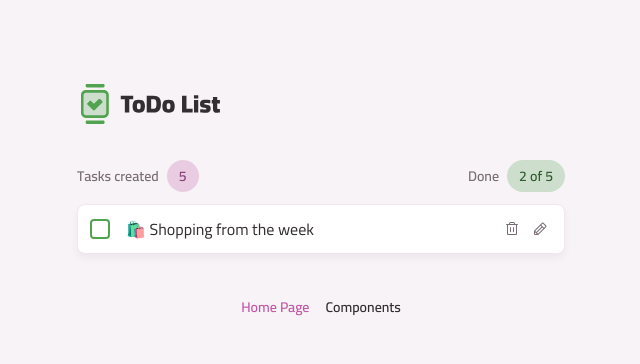
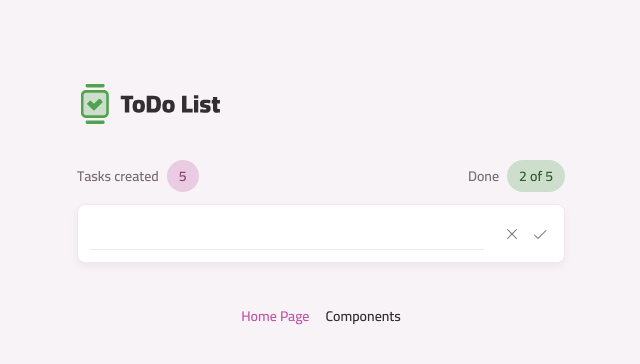
Before and after one commit to kevinrf100/toDo, a React (Vite) app: page / in a window 1280 px wide. Both pictures are taken after a click on the button 859 px from the left and 229 px from the top of the page. Shown: the top 364 px of the page, without its empty margins (319-959 px from the left). Built offline with nearby package versions, Linux system fonts and the light colour scheme.

Commit message:
Creating editing style for task-item component

```diff
--- a/src/routes/-components/tasks/task-item.tsx
+++ b/src/routes/-components/tasks/task-item.tsx
@@ -1,22 +1,60 @@
 import { Button } from '@/components/button';
 import { Card } from '@/components/card';
+import { Input } from '@/components/input';
 import { Text } from '@/components/text';
 import { Toggle } from '@/components/toggle';
-import { PencilIcon, TrashIcon } from '@phosphor-icons/react';
+import { CheckIcon, PencilIcon, TrashIcon, XIcon } from '@phosphor-icons/react';
+import { useState } from 'react';
 
 const TaskItem = () => {
+  const [isEditing, setIsEditing] = useState(false);
+
+  const handleEditText = () => {
+    setIsEditing(true);
+  };
+
+  const handleExitEdit = () => {
+    setIsEditing(false);
+  };
+
   return (
     <Card size="md" className="flex items-center gap-4">
+      {!isEditing ? (
+        <>
           <Toggle />
           <Text className="flex-1">🛍️ Shopping from the week</Text>
           <div className="flex gap-1">
             <Button variant="icon" color="transparent" size="sm">
               <TrashIcon />
             </Button>
-        <Button variant="icon" color="transparent" size="sm">
+            <Button
+              variant="icon"
+              color="transparent"
+              size="sm"
+              onClick={handleEditText}
+            >
               <PencilIcon />
             </Button>
           </div>
+        </>
+      ) : (
+        <>
+          <Input className="flex-1" />
+          <div className="flex gap-1">
+            <Button
+              variant="icon"
+              color="transparent"
+              size="sm"
+              onClick={handleExitEdit}
+            >
+              <XIcon />
+            </Button>
+            <Button variant="icon" color="transparent" size="sm">
+              <CheckIcon />
+            </Button>
+          </div>
+        </>
+      )}
     </Card>
   );
 };
```
Lines whose indentation alone changed are shown as unchanged.
